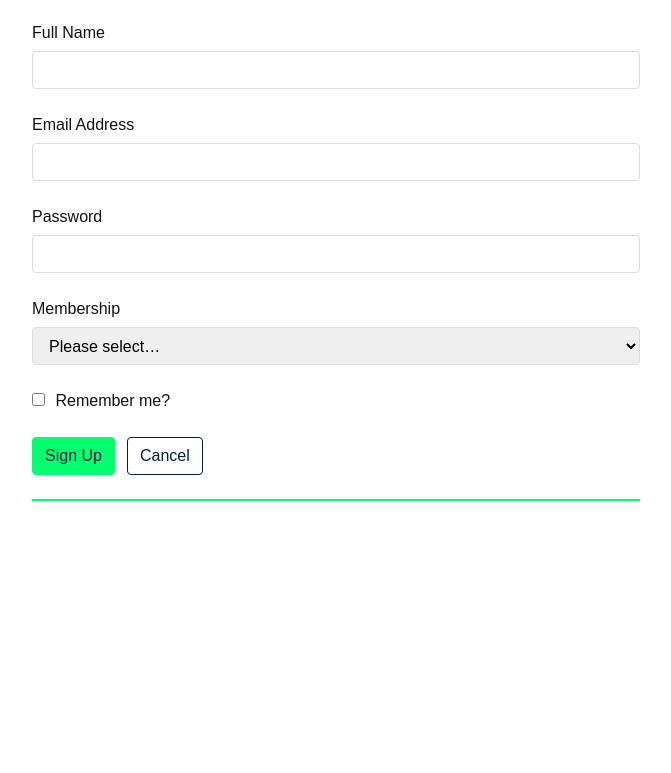
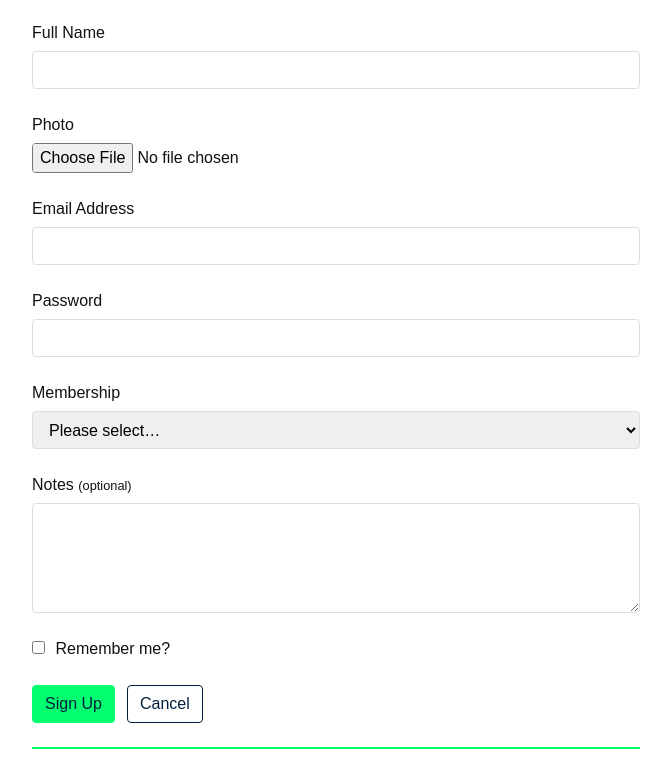
Before and after one commit to michaelthorne/itcss-boilerplate, a website: page src/index.html in a window 1280 px wide. Shown: the part 1587-2360 px from the top of the page, without its empty margins (304-975 px from the left). Before the commit the page ends 2112 px from the top, so only its background shows below. Drawn offline with nearby package versions, Linux system fonts and the light colour scheme; files that its build step writes are made by us from their sources.

Commit message:
Added file and textarea inputs.

```diff
--- a/src/components/_components.forms.scss
+++ b/src/components/_components.forms.scss
@@ -44,4 +44,24 @@
     &:hover {
         border-color: $color-gray;
     }
+
+    /* File */
+
+    &.c-form-control--file {
+        border: 0;
+        height: auto;
+        padding: 0;
+        width: auto;
+
+        &:focus,
+        &:hover {
+            box-shadow: none;
+        }
+    }
+
+    /* Text Area */
+
+    &.c-form-control--textarea {
+        height: auto;
+    }
 }
--- a/src/index.html
+++ b/src/index.html
@@ -110,6 +110,11 @@
                 </div>
 
                 <div class="c-form-group">
+                    <label for="photo">Photo</label>
+                    <input class="c-form-control c-form-control--file" type="file" id="photo" name="photo" required>
+                </div>
+
+                <div class="c-form-group">
                     <label for="email_address">Email Address</label>
                     <input class="c-form-control" type="email" id="email_address" name="email_address" required>
                 </div>
@@ -127,6 +132,12 @@
                         <option value="2">Monthly Subscription</option>
                         <option value="3">Annual Membership</option>
                     </select>
+                </div>
+
+                <div class="c-form-group">
+                    <label for="notes">Notes <small>(optional)</small></label>
+                    <textarea class="c-form-control c-form-control--textarea" id="notes" name="notes"
+                              rows="4"></textarea>
                 </div>
 
                 <div class="c-form-group c-form-group--check">
```
